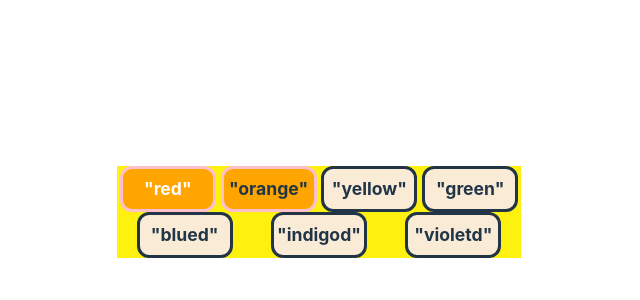
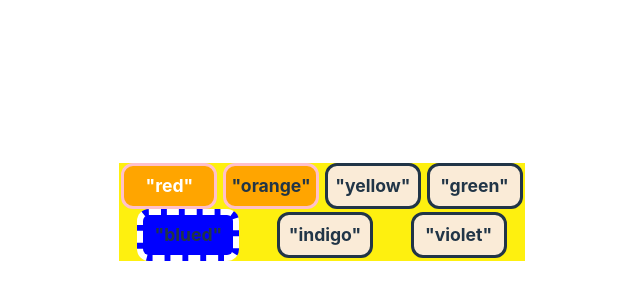
Before and after one commit to lcim/vite-test, a React (Vite) app: page / in a window 1280 px wide. Shown: the part 188-488 px from the top of the page, without its empty margins (17-657 px from the left). Built offline with nearby package versions, Linux system fonts and the light colour scheme.

Commit message:
spelling corrections on classNames indigo, violet, blue

```diff
--- a/src/App.tsx
+++ b/src/App.tsx
@@ -10,9 +10,9 @@ function App() {
   const oranged = <div className='box oranged'>"orange"</div>
   const yellowd = <div className='box yellowd'>"yellow"</div>
   const greend = <div className='box greend'>"green"</div>
-  const blued = <div className='box blue'>"blued"</div>
-  const indigod = <div className='box indigo'>"indigod"</div>
-  const violetd = <div className='box violet'>"violetd"</div>
+  const blued = <div className='box blued'>"blued"</div>
+  const indigod = <div className='box indigod'>"indigo"</div>
+  const violetd = <div className='box violetd'>"violet"</div>
 
 
   return (
```
